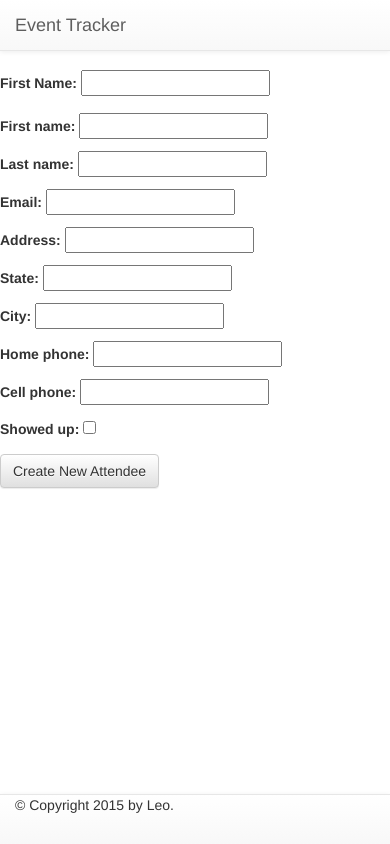
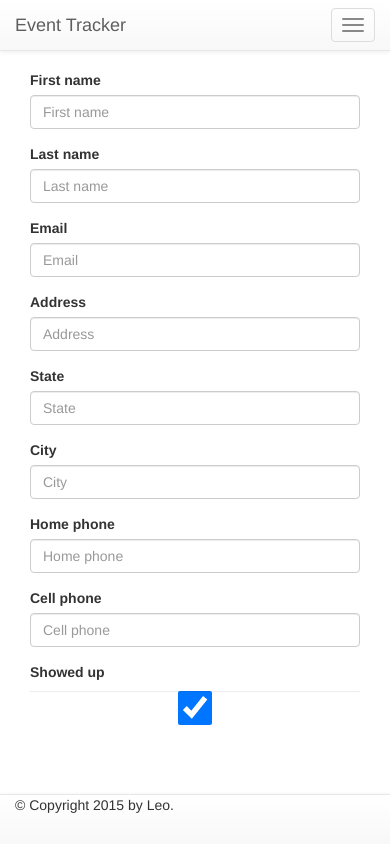
Before and after one commit to diversified-cheesecake/bk-event, a Django app: page /attendee/add/ in a window 390 px wide. Run offline with Django 3.2, Linux system fonts and the light colour scheme; some libraries are stand-ins or nearby versions.

Commit message:
mobile responsive navbar

```diff
--- a/event/templates/event/attendee_form.html
+++ b/event/templates/event/attendee_form.html
@@ -5,22 +5,23 @@
 {% block content %}
 
 <form class="form-horizontal">
-
-<div class="form-group">
-    {{ form.first_name.errors }}
-    <label for="{{ form.subject.id_for_label }}">First Name:</label>
-    {{ form.first_name }}
-</div>
-
-
-
-
-<form class="form-horizontal" method="post">{% csrf_token %}
+{% for field in form %}
+{% ifequal field.name "showed_up" %}
 	<div class="form-group">
-	    {{ form.as_p }}
-	    <button type="submit" class="btn btn-default">Create New Attendee</button>
-	</div>
-</form>
+    <label for="id_{{ field.name }}" class="col-sm-2 control-label">{{ field.label }}</label>
+    <div class="col-sm-10">
+      <input type="checkbox" class="form-control" id="id_{{ field.name }}" placeholder="{{ field.label }}" checked>
+    </div>
+  </div>
+{% else %}
+	<div class="form-group">
+    <label for="id_{{ field.name }}" class="col-sm-2 control-label">{{ field.label }}</label>
+    <div class="col-sm-10">
+      <input type="text" class="form-control" id="id_{{ field.name }}" placeholder="{{ field.label }}">
+    </div>
+  </div>
+ {% endifequal %}
+ {% endfor %}
 
 
 {% endblock %}
--- a/event/templates/event/base.html
+++ b/event/templates/event/base.html
@@ -14,14 +14,16 @@
 
 <script src="https://maxcdn.bootstrapcdn.com/bootstrap/3.3.4/js/bootstrap.min.js"></script>
 
-<meta name="viewport" content="width=device-width, initial-scale=1, maximum-scale=1, user-scalable=no">
-
 <style>
 body #main-content {
     padding-top: 70px;
     padding-bottom: 70px;
   }
 </style>
+
+<meta name="viewport" content="width=device-width, initial-scale=1, maximum-scale=1, user-scalable=no">
+
+
 
     {% block head %}
     <title>{% block title %}{% endblock %}</title>
@@ -31,31 +33,41 @@ body #main-content {
 </head>
 <body>
 
+
+
+    <!-- Fixed navbar -->
     <nav class="navbar navbar-default navbar-fixed-top">
-  <div class="container-fluid">
-    <!-- Brand and toggle get grouped for better mobile display -->
+      <div class="container">
         <div class="navbar-header">
-      <a class="navbar-brand" href="/">Event Tracker</a>
+          <button type="button" class="navbar-toggle collapsed" data-toggle="collapse" data-target="#navbar" aria-expanded="false" aria-controls="navbar">
+            <span class="sr-only">Toggle navigation</span>
+            <span class="icon-bar"></span>
+            <span class="icon-bar"></span>
+            <span class="icon-bar"></span>
+          </button>
+          <a class="navbar-brand" href="#">Event Tracker</a>
         </div>
-
-    <!-- Collect the nav links, forms, and other content for toggling -->
-    <div class="collapse navbar-collapse" id="bs-example-navbar-collapse-1">
+        <div id="navbar" class="navbar-collapse collapse">
           <ul class="nav navbar-nav">
             {% if request.session.user_email %}
               <li><p class="navbar-text">Signed in as <strong>{{ request.session.user_full_name }}</strong></p></li>
               {% else %}
-        <li><p class="navbar-text">Not Signed in</strong></p></li>
+              <li><a href="/">Not Signed in</a></li>
             {% endif %}
           </ul>
           <ul class="nav navbar-nav navbar-right">
+            <li>
               <form action="/logout/" method="POST" class="navbar-form navbar-left">
                 {% csrf_token %}
                 <button type="submit" class="btn btn-default">Log Out</button>
               </form>
+            </li>
           </ul>
-    </div><!-- /.navbar-collapse -->
-  </div><!-- /.container-fluid -->
+        </div><!--/.nav-collapse -->
+      </div>
     </nav>
+
+    <div class="container">
 
   <!-- Error Message -->
   {% if error_msg %}<p><strong>{{ error_msg }}</strong></p>{% endif %}
```
Also changed, not shown: mysite/settings.py (+15 -15 lines). Lines whose indentation alone changed are shown as unchanged.
